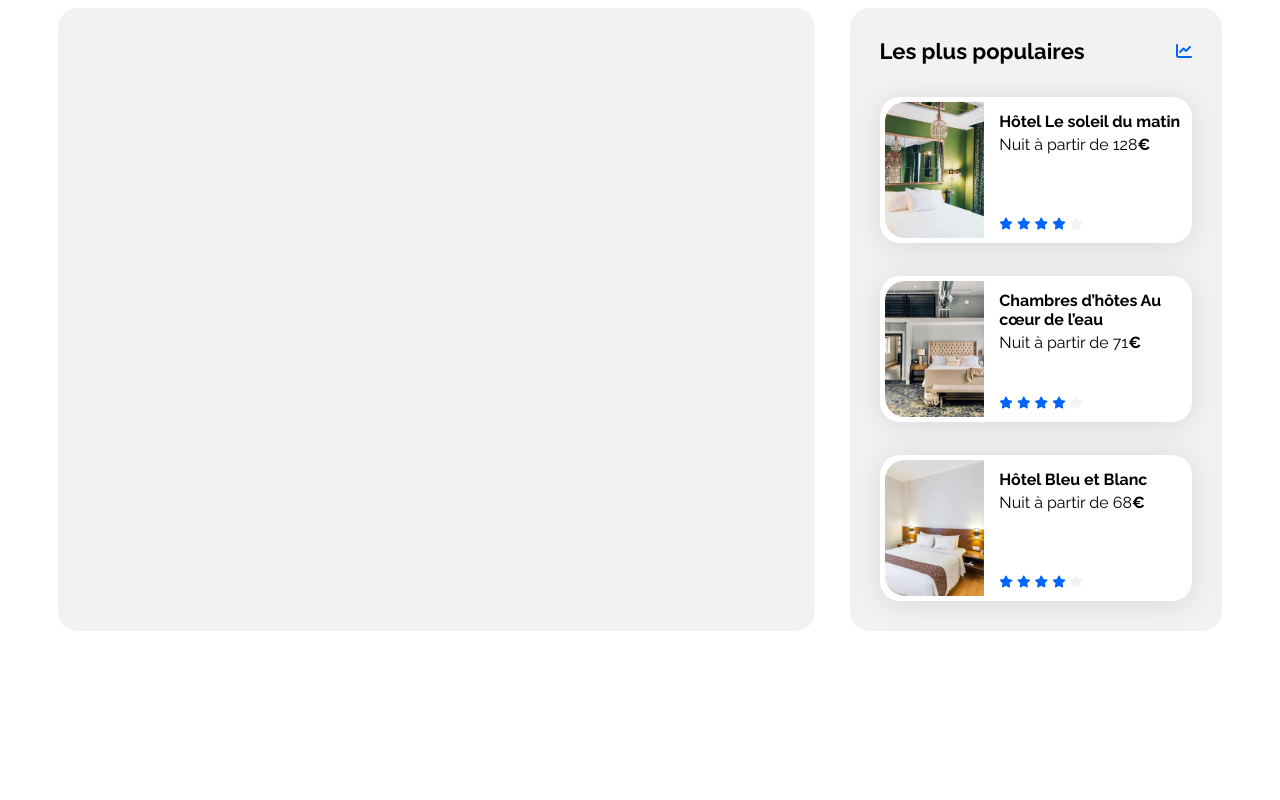
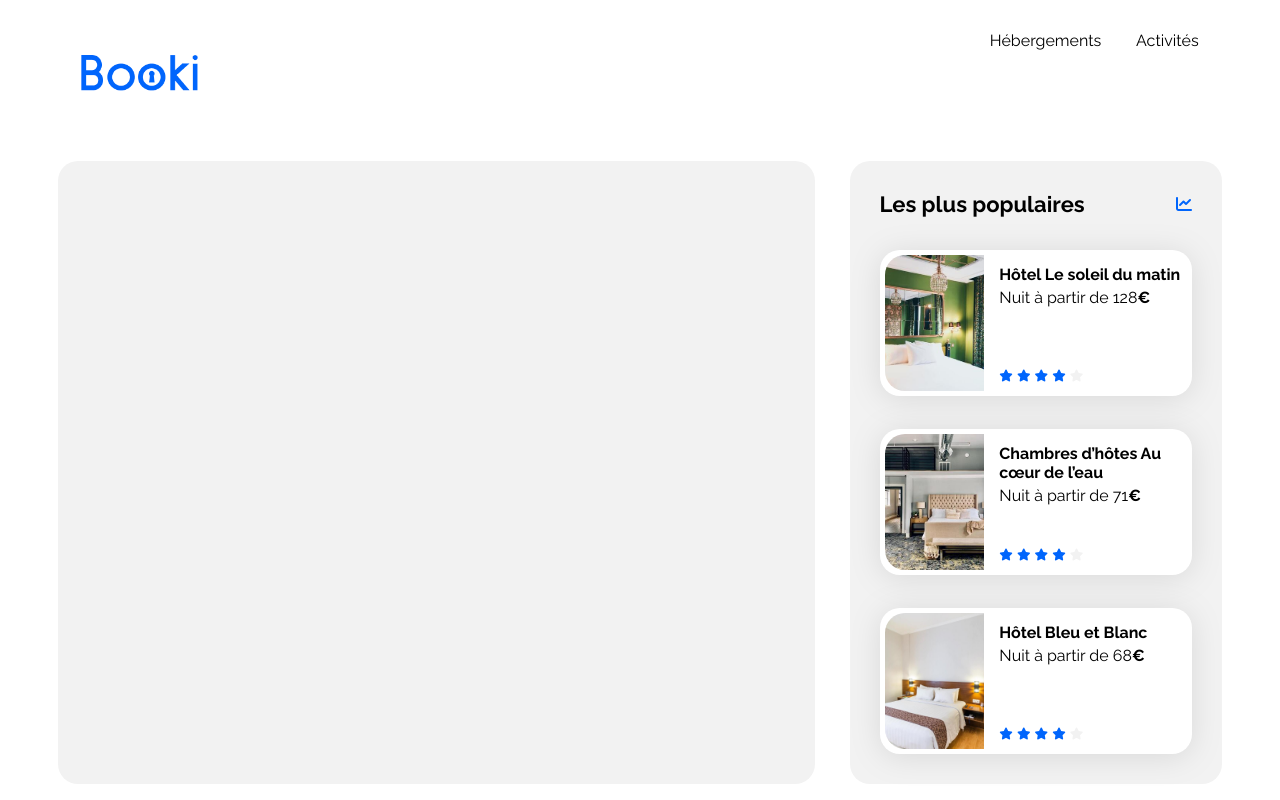
Before and after one commit to leilabritezneira/siteBooki-OpenClassrooms, a plain HTML site: page index.html in a window 1280 px wide. Drawn offline with Linux system fonts and the light colour scheme.

Commit message:
Feat : cre

```diff
--- a/css/style.css
+++ b/css/style.css
@@ -121,6 +121,38 @@ a {
     margin-bottom: 5px;
 }
 
+/****** Header ***********/
+header {
+    display: flex;
+    flex-direction: row;
+    margin-bottom: 2%;
+    justify-content: space-between;
+    padding: 2% 0 2% 0;
+}
+
+.logo {
+    width: 10%;
+    padding: 2%;
+}
+
+header ul {
+    display: flex;
+    flex-direction: row;
+    list-style-type: none;
+    justify-content: space-between;
+    margin: 0 5% 0 0;
+    padding: 0;
+}
+
+header ul li {
+    margin-right: 20%;
+    padding-right: 3% 10% 3% 10%;   /*VER*/
+}
+
+header ul li:hover {
+    color: var(--main-color);
+    cursor: pointer;
+}
 
 
 
--- a/index.html
+++ b/index.html
@@ -16,7 +16,13 @@
 
 <body>
     <div class="main-container">
-        <header></header>
+        <header>
+            <img class="logo" src="./images/logo/Booki.png" alt="Logo">
+            <ul>
+                <li>Hébergements</li>
+                <li>Activités</li>
+            </ul>
+        </header>
         <main>
             <div class="hebergements-and-populaires">
                 <section class="hebergements">
```
